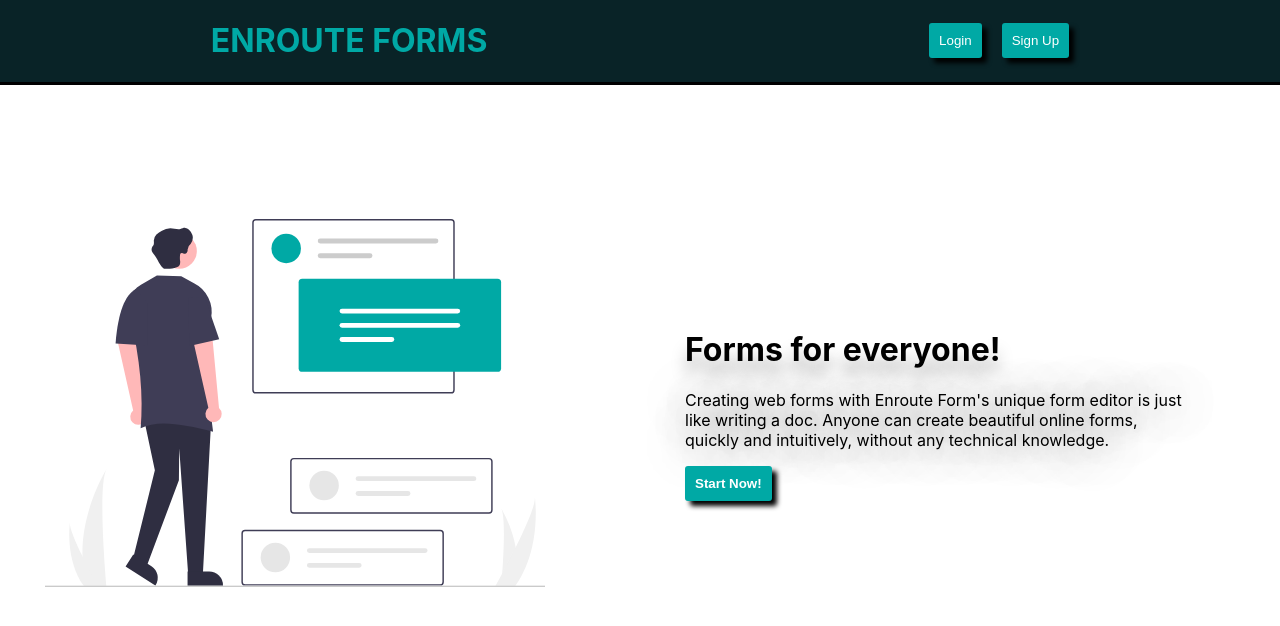
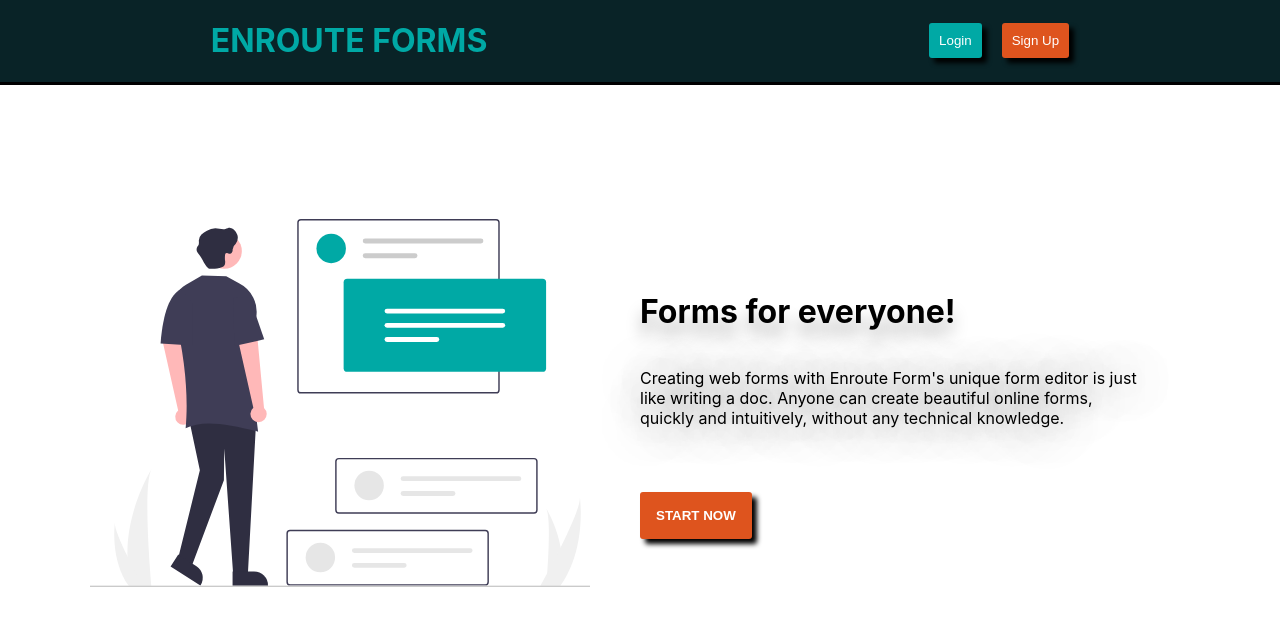
Before and after one commit to mikolertesx/r6-questions-app, a Next.js app: page / in a window 1280 px wide. Shown: the top 626 px of the page. Built offline with nearby package versions, Linux system fonts and the light colour scheme.

Commit message:
basic ui finished

```diff
--- a/components/landing-body/index.jsx
+++ b/components/landing-body/index.jsx
@@ -12,7 +12,7 @@
                 <p> Creating web forms with Enroute Form's unique form editor is just like writing a doc. Anyone can create
                     beautiful online forms, quickly and intuitively, without any technical knowledge.
                 </p>
-                <button><a href="/my-forms"><strong>Start Now!</strong></a></button>
+                <a href="/my-forms"><button><strong>START NOW</strong></button></a>
             </div>
         </div>
     )
--- a/components/landing-body/styles.module.scss
+++ b/components/landing-body/styles.module.scss
@@ -2,7 +2,7 @@
     display: flex;
     align-items: center;
     height: 80vh;
-    justify-content: space-around;
+    justify-content: center;
 
     img{
         max-width: 500px;
@@ -11,13 +11,16 @@
         margin: 50px;
         max-width: 500px;
         box-shadow: 10px black;
+        display: flex;
+        flex-direction: column;
     }
     button{
-        padding: 10px;
+        padding: 1rem;
         border-radius: 3px;
         min-width: 20px;
-        margin-left: 0px auto;
-        background-color: rgb(0, 169, 165);
+        margin-top: 3rem;
+        margin-left: auto;
+        background-color: #DE541E;
         border-style: none;
         color: white;
         box-shadow: 5px 5px 5px black;
--- a/components/landing-navbar/index.jsx
+++ b/components/landing-navbar/index.jsx
@@ -9,7 +9,7 @@
           </div>
           <div>
             <button>Login</button>
-            <button>Sign Up</button>
+            <button className={styles.Signup}>Sign Up</button>
           </div>
     </navbar>
   )
--- a/components/landing-navbar/styles.module.scss
+++ b/components/landing-navbar/styles.module.scss
@@ -23,4 +23,7 @@
         margin-left: 20px;
         box-shadow: 5px 5px 5px black;
     }
+    .Signup{
+        background-color: #DE541E;
+    }
 }
--- a/pages/my-forms/styles.module.scss
+++ b/pages/my-forms/styles.module.scss
@@ -7,7 +7,7 @@
     border-radius: 3px;
     min-width: 20px;
     margin-left: 0px auto;
-    background-color: rgb(0, 169, 165);
+    background-color: #DE541E ;
     border-style: none;
     color: white;
     box-shadow: 5px 5px 0px black;
```
